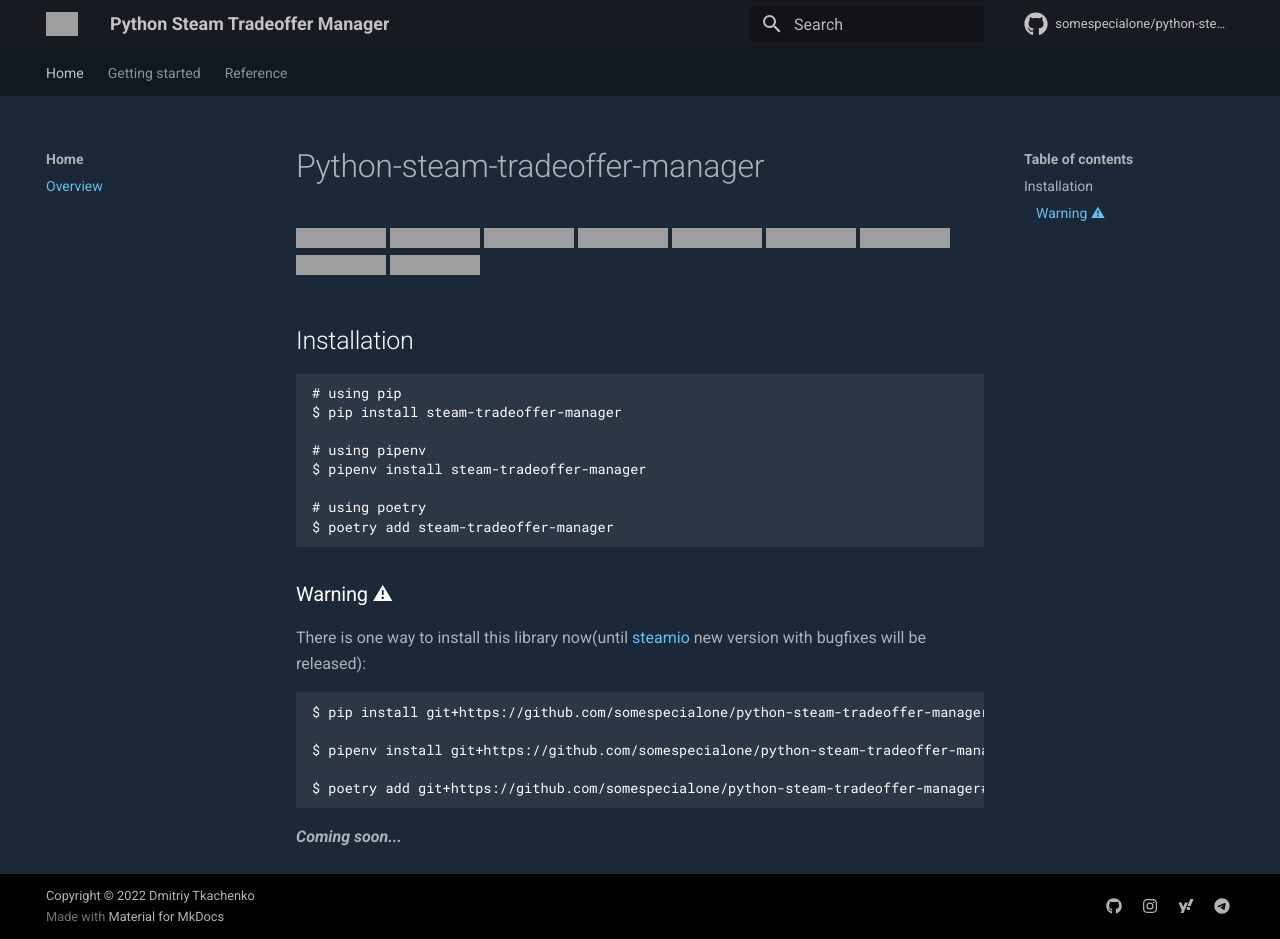
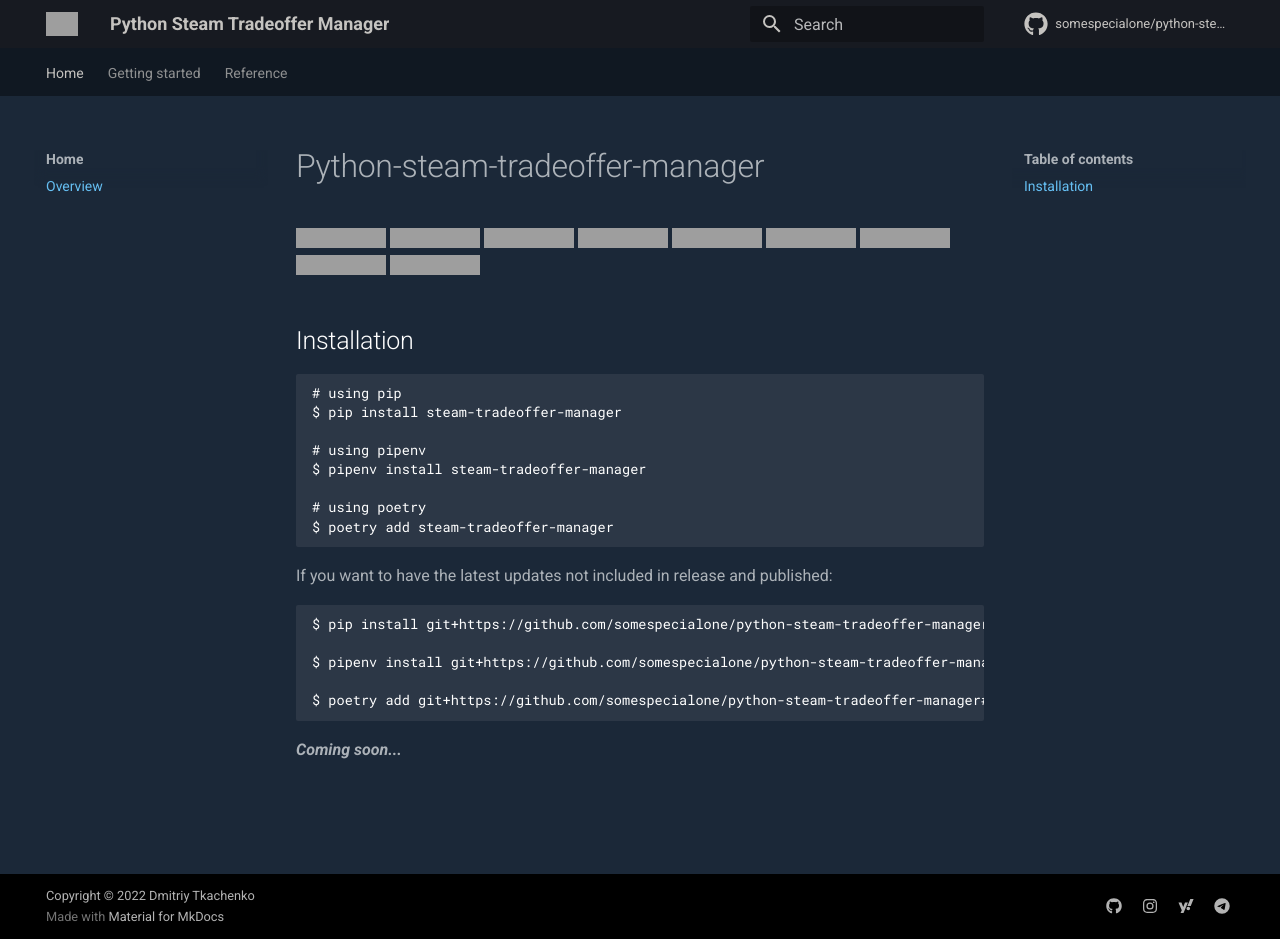
Before and after one commit to somespecialone/python-steam-tradeoffer-manager, an MkDocs documentation site: the page built from docs/index.md, in a window 1280 px wide and 939 px high, cut to the strip 0-939 px from the top of the window. Built offline with MkDocs 1.6.1 and Material for MkDocs 9.7.7, drawn with Linux system fonts in a browser that asks for light colours; comment, search, counter and statistics services are not loaded; grey boxes are pictures that could not be loaded.

Commit message:
`Steamio` stable version dependency.

````diff
--- a/docs/index.md
+++ b/docs/index.md
@@ -23,11 +23,7 @@
 $ poetry add steam-tradeoffer-manager
 ```
 
-### Warning ⚠
-
-There is one way to install this library now(until [steamio](https://github.com/Gobot1234/steam.py) new version with
-bugfixes will be released):
-
+If you want to have the latest updates not included in release and published:
 ```sh
 $ pip install git+https://github.com/somespecialone/python-steam-tradeoffer-manager.git@master
 
--- a/pyproject.toml
+++ b/pyproject.toml
@@ -23,7 +23,7 @@
 
 [tool.poetry.dependencies]
 python = "^3.10"
-steamio = {git = "https://github.com/Gobot1234/steam.py", rev = "main"}
+steamio = "^0.8.6"
 
 [tool.poetry.dev-dependencies]
 pytest = "^6.2.5"
````
Also changed, not shown: README.md (+1 -5 lines), 1 other file.
